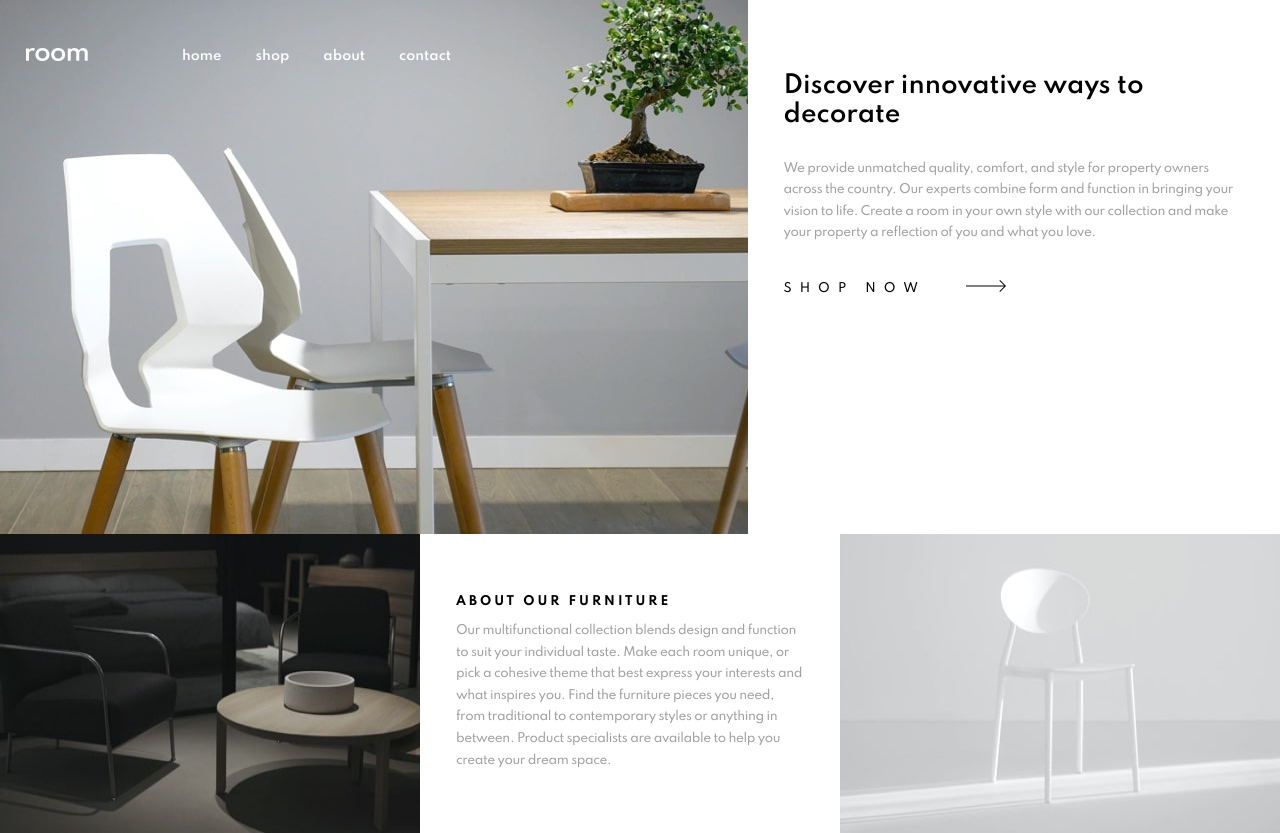
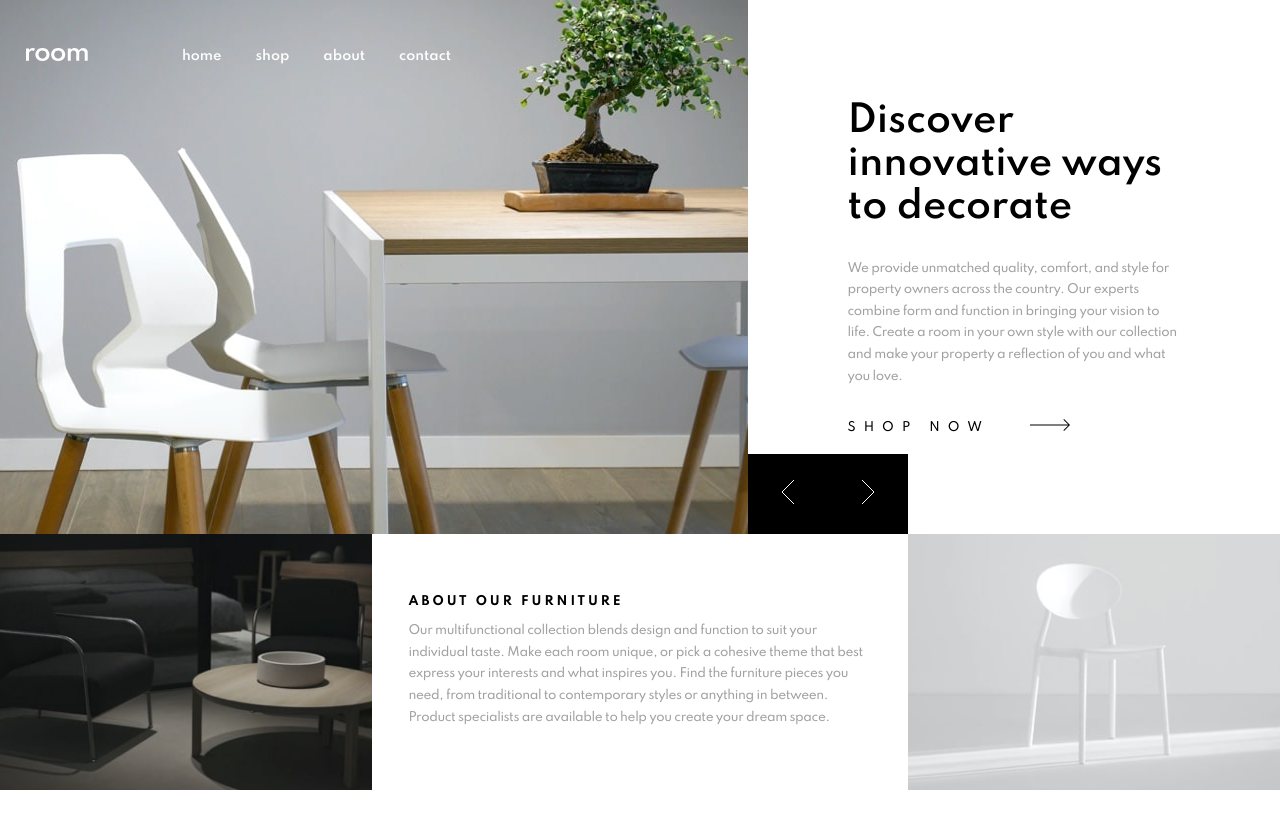
Before and after one commit to samuelharahap/room-homepage, a React (Create React App) app: page / in a window 1280 px wide. After the commit the page ends 800 px from the top, so only its background shows below. Built offline with nearby package versions, Linux system fonts and the light colour scheme; the HTML template or start-up script is replaced by a standard one.

Commit message:
More desktop responsive

```diff
--- a/src/App.css
+++ b/src/App.css
@@ -398,3 +398,9 @@ body {
 .u-pointer {
   cursor: pointer;
 }
+
+@media screen and (min-width: 769px) {
+  .main-heading {
+    font-size: 3em;
+  }
+}
--- a/src/components/About.module.css
+++ b/src/components/About.module.css
@@ -11,4 +11,9 @@
   .aboutSectionContainer {
     display: flex;
   }
+
+  .aboutImage {
+    width: 29.1%;
+    object-fit: cover;
+  }
 }
--- a/src/components/Slider.jsx
+++ b/src/components/Slider.jsx
@@ -48,6 +48,7 @@ function Slider() {
   return (
     <div className={styles.sliderSectionContainer}>
       <div id="slider-container" className={styles.slider}>
+        <div className={styles.sliderWrapper}>
           <div
             className={styles.sliderContainer}
             style={{
@@ -62,6 +63,7 @@ function Slider() {
                 className={styles.sliderItem}
               />
             ))}
+          </div>
         </div>
         <div className={styles.sliderNavigationContainer}>
           <button
--- a/src/components/Slider.module.css
+++ b/src/components/Slider.module.css
@@ -1,24 +1,31 @@
 .slider {
-  overflow: hidden;
   position: relative;
 }
 
+.sliderWrapper {
+  overflow: hidden;
+  height: 100%;
+}
+
 .sliderContainer {
+  height: 100%;
   display: flex;
   flex-wrap: nowrap;
   transition: 0.3s ease-in-out;
   -webkit-transition: 0.3s ease-in-out;
-  /* flex: 0 0 58.4%; */
 }
 
 .sliderItem {
   flex: 0 0 100%;
+  width: 100%;
+  object-fit: cover;
 }
 
 .sliderNavigationContainer {
   position: absolute;
   bottom: 0;
   right: 0;
+  z-index: 1;
 }
 
 .sliderNavigation {
@@ -55,7 +62,7 @@
 .jumbotronLink {
   text-decoration: none;
   color: hsl(0, 0%, 0%);
-  margin-top: 36px;
+  margin-top: 32px;
   letter-spacing: 8px;
   display: inline-block;
   opacity: 1;
@@ -83,4 +90,8 @@
   .sliderNavigationContainer {
     right: -160px;
   }
+
+  .jumbotronSliderItem {
+    padding: 100px;
+  }
 }
```
Lines whose indentation alone changed are shown as unchanged.
